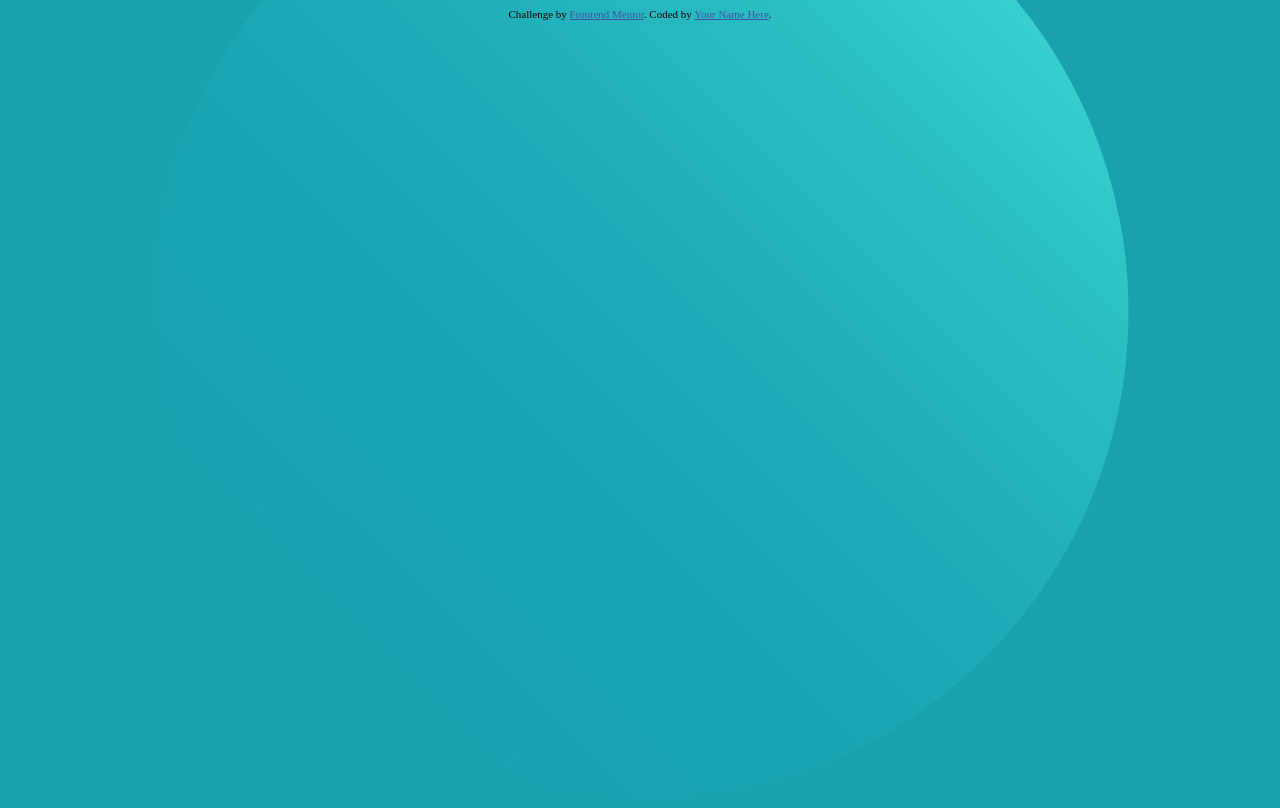
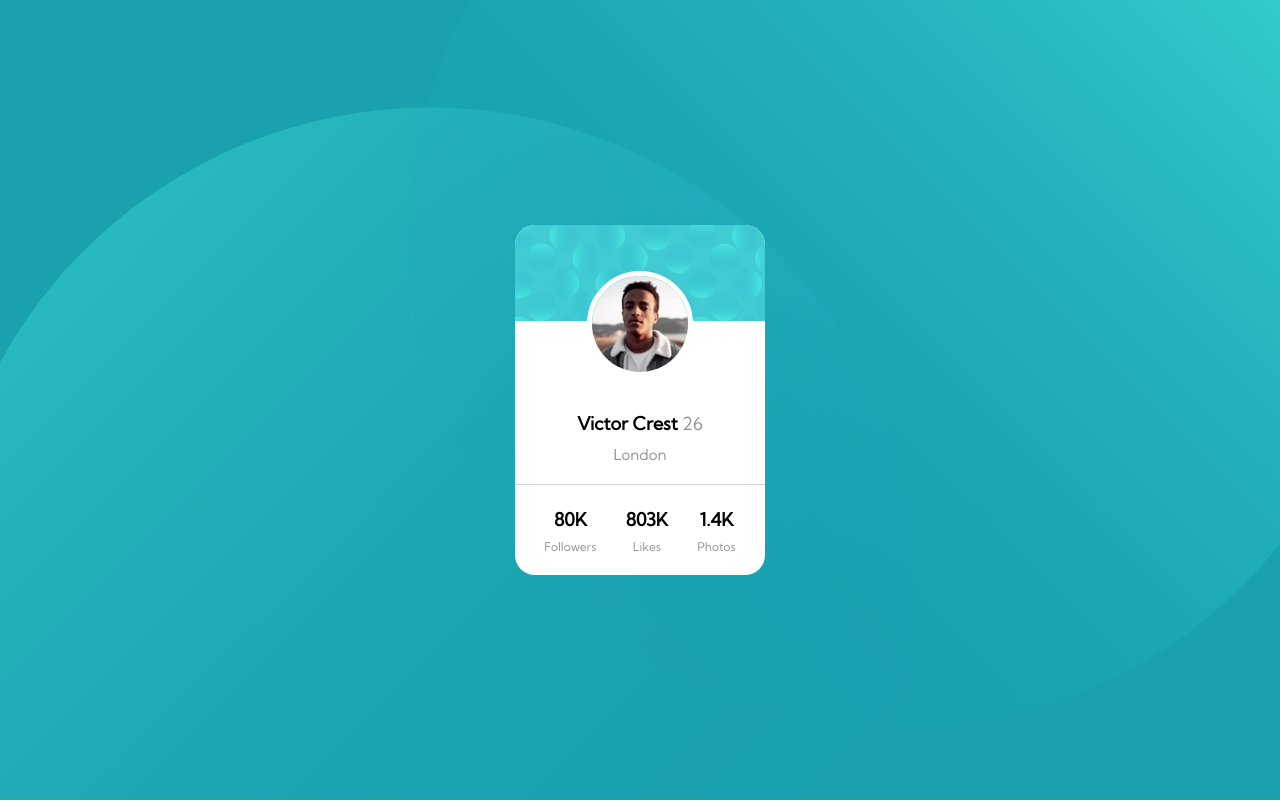
Before and after one commit to priyankalad/profile-card-component, a plain HTML site: page index.html in a window 1280 px wide. Drawn offline with Linux system fonts and the light colour scheme.

Commit message:
completed with few issues

```diff
--- a/index.html
+++ b/index.html
@@ -4,13 +4,18 @@
     <meta charset="UTF-8" />
     <meta name="viewport" content="width=device-width, initial-scale=1.0" />
     <!-- displays site properly based on user's device -->
-    <link rel="stylesheet" href="style.css" />
+
     <link
       rel="icon"
       type="image/png"
       sizes="32x32"
       href="./images/favicon-32x32.png"
     />
+    <link
+      rel="stylesheet"
+      href="https://fonts.googleapis.com/css?family=Kumbh Sans"
+    />
+    <link rel="stylesheet" href="style.css" />
 
     <title>Frontend Mentor | Profile card component</title>
 
@@ -26,11 +31,33 @@
     </style>
   </head>
   <body>
-    <div class="attribution">
-      Challenge by
-      <a href="https://www.frontendmentor.io?ref=challenge" target="_blank"
-        >Frontend Mentor</a
-      >. Coded by <a href="#">Your Name Here</a>.
+    <div class="container">
+      <div class="card">
+        <div class="profileBGImage">
+          <div></div>
+        </div>
+        <div class="profileDetails">
+          <img src="images/image-victor.jpg" />
+
+          <div>Victor Crest <span>26</span></div>
+          <p>London</p>
+        </div>
+
+        <div class="profileStats">
+          <div>
+            80K
+            <p>Followers</p>
+          </div>
+          <div>
+            803K
+            <p>Likes</p>
+          </div>
+          <div>
+            1.4K
+            <p>Photos</p>
+          </div>
+        </div>
+      </div>
     </div>
   </body>
 </html>
--- a/package.json
+++ /dev/null
@@ -1,5 +0,0 @@
-{
-  "dependencies": {
-    "sass": "^1.32.8"
-  }
-}
--- a/style.css
+++ b/style.css
@@ -1,12 +1,97 @@
+* {
+  margin: 0px;
+  padding: 0px;
+}
+
 html,
 body {
   height: 100%;
+  width: 100%;
+  font-size: 18px;
+  font-family: "Kumbh Sans";
 }
 
-body {
-  background-color: #19a2ae;
-  background-image: url(images/bg-pattern-top.svg);
-  background-position: bottom;
-  background-repeat: no-repeat;
+.container {
+  height: 100%;
+  background-color: hsl(185, 75%, 39%);
+  background-image: url("images/bg-pattern-top.svg"),
+    url("images/bg-pattern-bottom.svg");
+  background-repeat: no-repeat, no-repeat;
+  background-position: 135% 140%, -20% -60%;
+  display: flex;
+  align-items: center;
+  justify-content: center;
 }
-/*# sourceMappingURL=style.css.map */
+
+.card {
+  width: 250px;
+  height: 350px;
+  background-color: white;
+  border-radius: 20px;
+  display: flex;
+  flex-direction: column;
+  justify-content: stretch;
+}
+
+.profileBGImage {
+  height: 30%;
+  flex-direction: column;
+  border-top-left-radius: 20px;
+  border-top-right-radius: 20px;
+  background-image: url("images/bg-pattern-card.svg");
+}
+.profileDetails {
+  height: 45%;
+  border-bottom: 1px solid lightgray;
+  display: flex;
+  flex-direction: column;
+  align-items: center;
+  font-weight: 700;
+  padding: 10px;
+}
+
+.profileDetails > img {
+  border-radius: 50%;
+  position: relative;
+  bottom: 60px;
+  border: 5px solid white;
+  margin-bottom: -25px;
+}
+
+.profileDetails > p {
+  font-size: 15px;
+  margin-top: 10px;
+  color: hsl(0, 0%, 59%);
+  font-weight: 400;
+}
+
+.profileDetails > div > span {
+  color: hsl(0, 0%, 59%);
+  font-weight: 400;
+}
+.profileStats {
+  height: 25%;
+  display: flex;
+  justify-content: space-evenly;
+  align-items: center;
+  font-weight: 700;
+  padding-top: 10px;
+  text-align: center;
+}
+
+.profileStats > div > p {
+  padding: 8px 0;
+  color: hsl(0, 0%, 59%);
+  font-size: 12px;
+  font-weight: 400;
+}
+
+@media (min-width: 1440px) {
+  .card {
+    width: 300px;
+    height: 350px;
+  }
+  .container {
+    background-position: -50% 230%, 140% -180%;
+  }
+}
--- a/style.scss
+++ /dev/null
@@ -1,13 +0,0 @@
-$color: hsl(185, 75%, 39%);
-
-html,
-body {
-  height: 100%;
-}
-
-body {
-  background-color: $color;
-  background-image: url(images/bg-pattern-top.svg);
-  background-position: bottom;
-  background-repeat: no-repeat;
-}
```
Also changed, not shown: 2 other files.
